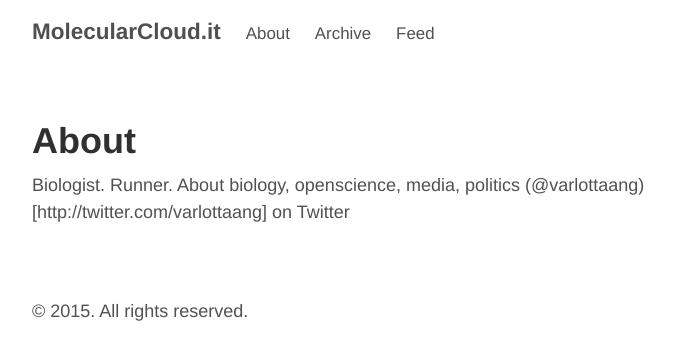
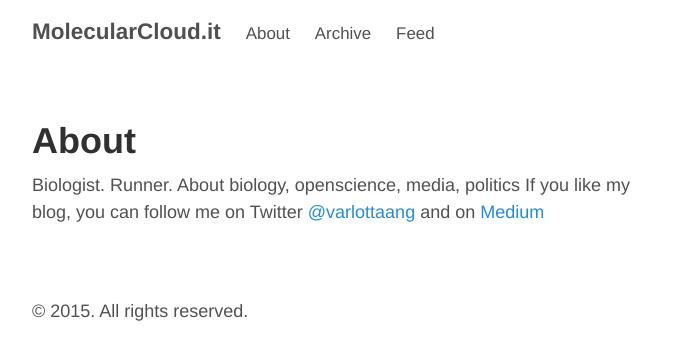
Before and after one commit to gitter-badger/varlottaang.github.io, a Jekyll site: the page built from about.md, in a window 1280 px wide. Shown: the top 360 px of the page, without its empty margins (293-968 px from the left). Built offline with Jekyll 4.4.1, drawn with Linux system fonts in a browser that asks for light colours.

Commit message:
Update about.md

```diff
--- a/about.md
+++ b/about.md
@@ -5,4 +5,4 @@ title: About
 
 Biologist. Runner.
 About biology, openscience, media, politics
-(@varlottaang)[http://twitter.com/varlottaang] on Twitter
+If you like my blog, you can follow me on Twitter <a href="http://twitter.com/varlottaang">@varlottaang</a> and on <a href="https://medium.com/@angelovarlotta">Medium</a>
```
